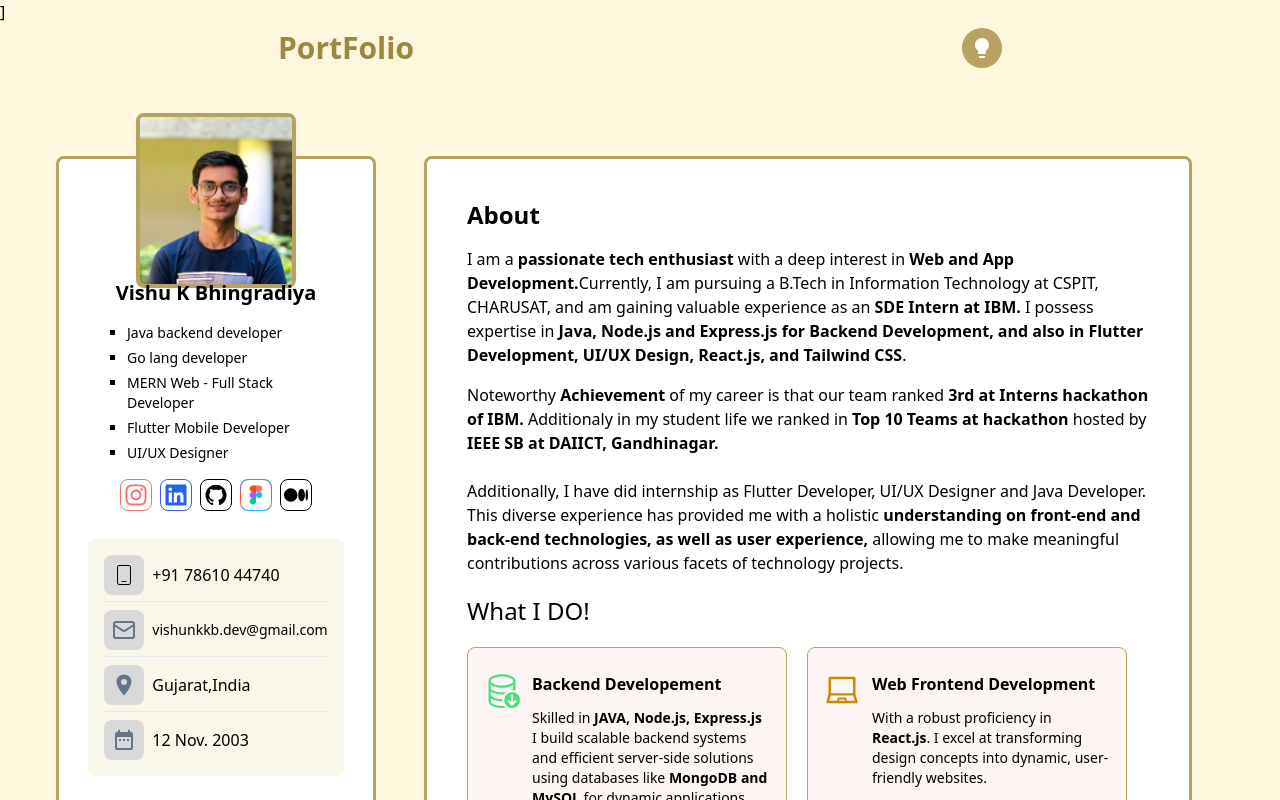
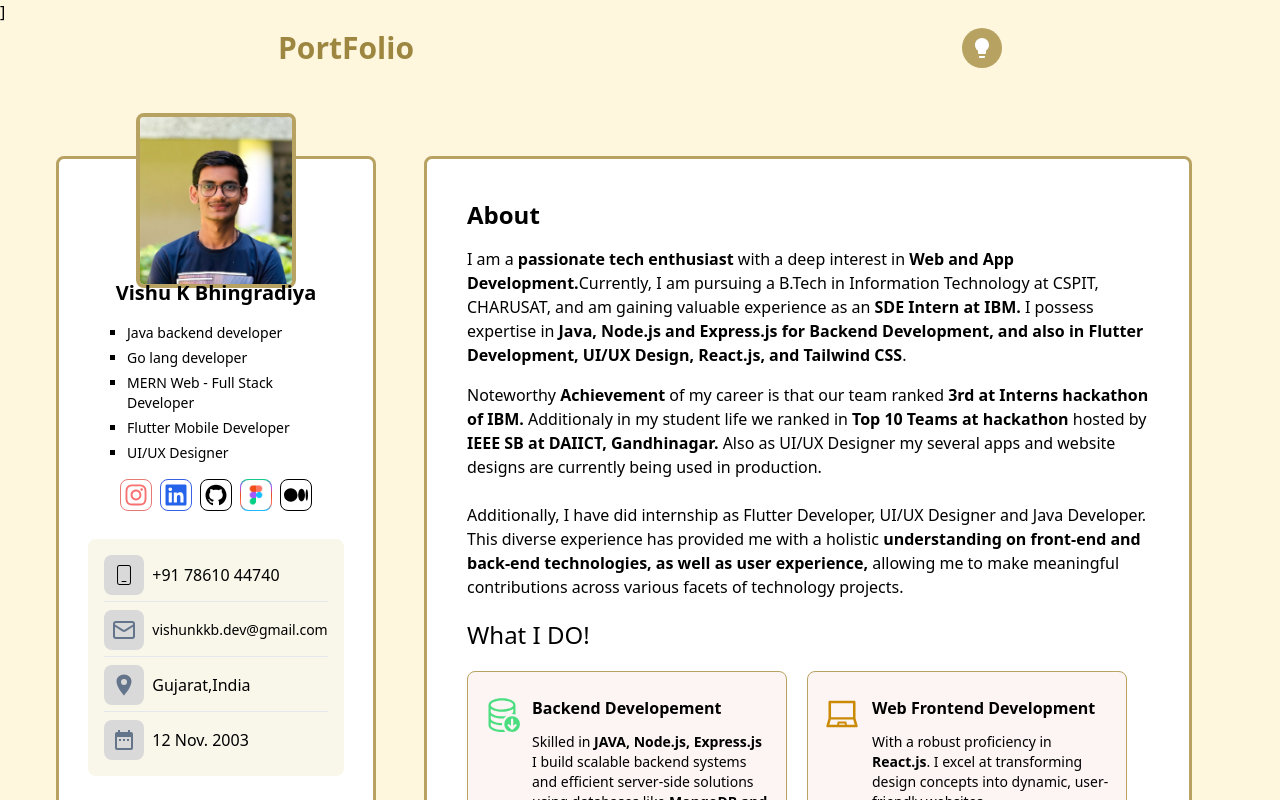
Before and after one commit to Vishuvishu/PortFolioWebsite-React, a React (Vite) app: page / in a window 1280 px wide. Built offline with nearby package versions, Linux system fonts and the light colour scheme.

Commit message:
Updated about.jsx

```diff
--- a/src/Components/About.jsx
+++ b/src/Components/About.jsx
@@ -26,7 +26,7 @@ const About = ({ bgcolor, darkmode }) => {
           <p
             style={{ color: `${bgcolor === "white" ? "#000000" : "#A6A6A6"}` }}
           >
-            Noteworthy <span className={`font-bold ${bgcolor === "white" ? "text-black" : "text-white"}`}> Achievement </span> of my career is that our team ranked <span className={`font-bold ${bgcolor === "white" ? "text-black" : "text-white"}`}> 3rd at Interns hackathon of IBM.</span> Additionaly in my student life we ranked in <span className={`font-bold ${bgcolor === "white" ? "text-black" : "text-white"}`}> Top 10 Teams at hackathon </span> hosted by <span className={`font-bold ${bgcolor === "white" ? "text-black" : "text-white"}`}> IEEE SB at DAIICT, Gandhinagar. </span>
+            Noteworthy <span className={`font-bold ${bgcolor === "white" ? "text-black" : "text-white"}`}> Achievement </span> of my career is that our team ranked <span className={`font-bold ${bgcolor === "white" ? "text-black" : "text-white"}`}> 3rd at Interns hackathon of IBM.</span> Additionaly in my student life we ranked in <span className={`font-bold ${bgcolor === "white" ? "text-black" : "text-white"}`}> Top 10 Teams at hackathon </span> hosted by <span className={`font-bold ${bgcolor === "white" ? "text-black" : "text-white"}`}> IEEE SB at DAIICT, Gandhinagar. </span>Also as UI/UX Designer my several apps and website designs are currently being used in production.
             <br /><br />{" "}
             Additionally, I have did internship as Flutter Developer, UI/UX Designer and Java Developer.
             <br />This diverse experience has provided me with a holistic <span className={`font-bold ${bgcolor === "white" ? "text-black" : "text-white"}`}>understanding on front-end and back-end technologies, as well as user experience,</span> allowing me to make meaningful contributions across various facets of technology projects.
```
